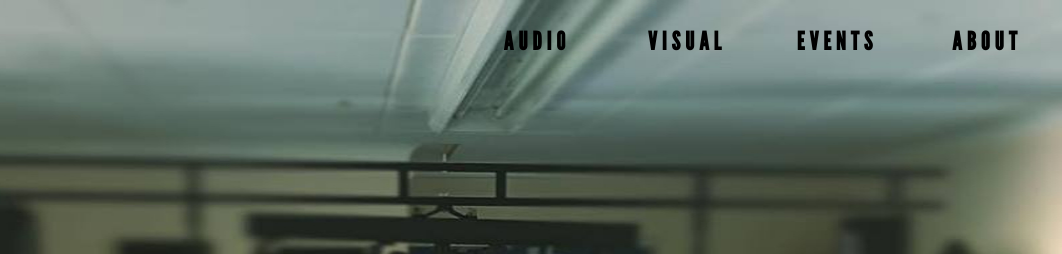
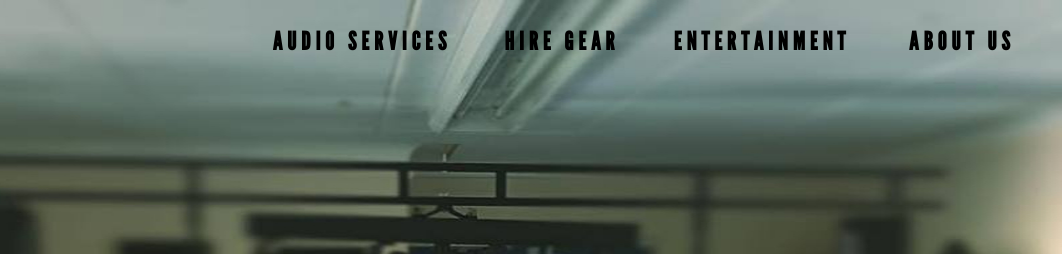
Before and after one commit to TagueFerguson/rhythm-rooms, a plain HTML site: page index.html in a window 1280 px wide. Shown: the top 254 px of the page, 218-1280 px from the left. Drawn offline with nearby package versions, Linux system fonts and the light colour scheme.

Commit message:
Rename links in navbar and extend width of <a> elements

```diff
--- a/css/stylesheet.css
+++ b/css/stylesheet.css
@@ -127,7 +127,7 @@ nav img {
 .primary-nav > li > a {
   float: left;
   padding: 25px 0;
-  width: 150px;
+  width: 200px;
 }
 nav li a {
   font-family: "League Gothic", Arial, Helvetica, sans-serif;
--- a/index.html
+++ b/index.html
@@ -37,10 +37,10 @@
       </figure>
       <div class="mobile-menu-icon"></div>
         <ul class="primary-nav">
-          <li><a href="#">Audio</a></li>
-          <li><a href="#">Visual</a></li>
-          <li><a href="#">Events</a></li>
-          <li><a href="#">About</a></li>
+          <li><a href="#">Audio Services</a></li>
+          <li><a href="#">Hire Gear</a></li>
+          <li><a href="#">Entertainment</a></li>
+          <li><a href="#">About Us</a></li>
         </ul>
     </nav>
     <!--
```
